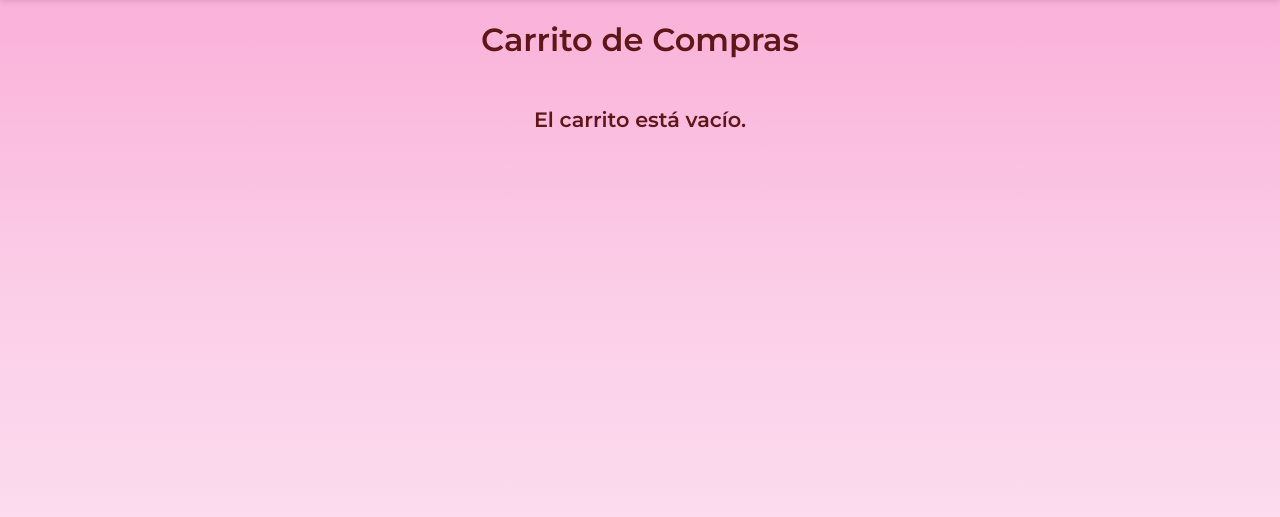
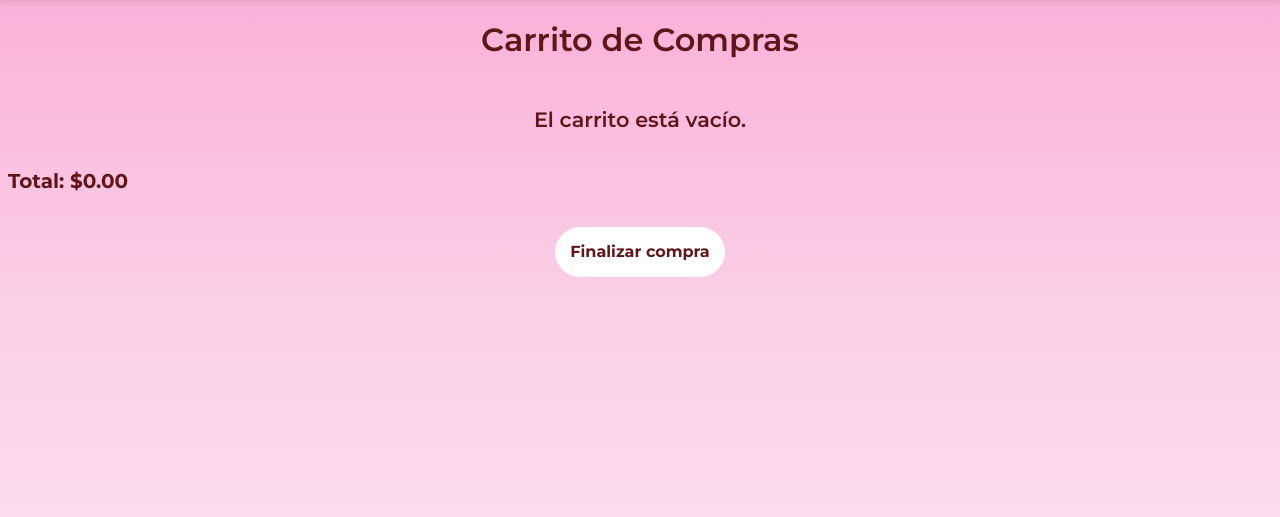
Before and after one commit to JocDabi/E-commerce_Seven7, a PHP site: page /carrito.php in a window 1280 px wide. Shown: the part 92-609 px from the top of the page. Run offline with PHP 8.4, Linux system fonts and the light colour scheme; some libraries are stand-ins or nearby versions.

Commit message:
actualizacion nro2 26/06

```diff
--- a/HTMl/carrito.php
+++ b/HTMl/carrito.php
@@ -85,6 +85,13 @@
     <section class="flex flex-col items-center gap-8 mt-10" id="carrito">
         <!-- Aquí se cargarán los productos del carrito -->
     </section>
+
+    <p id="total" class="text-[rgb(95,22,24)] text-xl font-bold mt-8 px-2">Total: $0</p>
+    <div class="w-full h-auto flex flex-col items-center my-8">
+        <a href="https://wa.me/+584126933166">
+            <button class="w-[170px] h-[50px] bg-white rounded-full text-[rgb(95,22,24)] font-bold">Finalizar compra</button>
+        </a>
+    </div>
     <script>
         document.addEventListener("DOMContentLoaded", function() {
             cargarCarrito();
@@ -108,6 +115,7 @@
 
                 if (carrito.length === 0) {
                     carritoElement.innerHTML = '<p class="text-center text-[rgb(95,22,24)] text-[1.3rem] font-[600]">El carrito está vacío.</p>';
+                    actualizarTotal();
                     return;
                 }
 
@@ -122,7 +130,7 @@
                         <div class="flex flex-col gap-2 pt-6 justify-center">
                             <p class="text-[rgb(95,22,24)] font-[500]">${item.nombre}</p>
                             <span class="text-xl text-[rgb(95,22,24)] font-[700]">$${item.precio}</span>
-                            <div class="flex pt-6 justify-end mr-4">
+                            <div class="flex pt-6 justify-end">
                                 <button class="w-[30px] bg-[rgb(95,22,24)]/50 text-xl text-white" onclick='actualizarCantidad(${JSON.stringify(item.id)}, -1)'> - </button>
                                 <div class="w-[40px] bg-white/15 text-center">${item.cantidad}</div>
                                 <button class="w-[30px] bg-[rgb(95,22,24)]/50 text-xl text-white" onclick='actualizarCantidad(${JSON.stringify(item.id)}, 1)'> + </button>
@@ -131,6 +139,14 @@
                     `;
                     carritoElement.appendChild(div);
                 });
+
+                actualizarTotal();
+            }
+
+            function actualizarTotal() {
+                let carrito = JSON.parse(localStorage.getItem('carrito')) || [];
+                let total = carrito.reduce((sum, item) => sum + (item.precio * item.cantidad), 0);
+                document.getElementById('total').textContent = `Total: $${total.toFixed(2)}`;
             }
 
             window.eliminarDelCarrito = function(productoID) {
--- a/HTMl/catalogo.php
+++ b/HTMl/catalogo.php
@@ -66,7 +66,7 @@
     }
 </style>
 
-<body class="w-[100%] h-screen bg-gradient-to-b from-pink-300 via-pink-200 to-pink-100 overflow-x-hidden">
+<body class="w-[100%] bg-gradient-to-b from-pink-300 via-pink-200 to-pink-100 overflow-x-hidden">
     <nav>
         <a class="pt-6 pl-7" href="index.html">
             <img class="w-[68px] h-[68px]" src="../images/Recurso 1.png" alt="">
--- a/HTMl/historial.html
+++ b/HTMl/historial.html
@@ -78,15 +78,15 @@
             <div>
                 <img class="pt-7 pr-6 w-[70px] cursor-pointer menu-toggle" src="../images/menu.png" alt="">
                 <div class="menu">
-                    <a href="catalogo.html">Catálogo</a>
-                    <a href="carrito.html">Carrito de compras</a>
+                    <a href="catalogo.php">Catálogo</a>
+                    <a href="carrito.php">Carrito de compras</a>
                     <a href="historial.html">Historial de compras</a>
                     <a href="../logout.php" class="login-button">Cerrar sesión</a>
                 </div>
             </div>
         </nav>
 
-        <h1 class="text-center mt-8 text-[2rem] text-[rgb(95,22,24)] font-[600]">Historial de compras</h1>
+        <h1 class="text-center mt-32 text-[2rem] text-[rgb(95,22,24)] font-[600]">Historial de compras</h1>
 
         <section class="w-full flex flex-col gap-8 mt-10">
             <div class="bg-black/15 h-[120px]">
```
